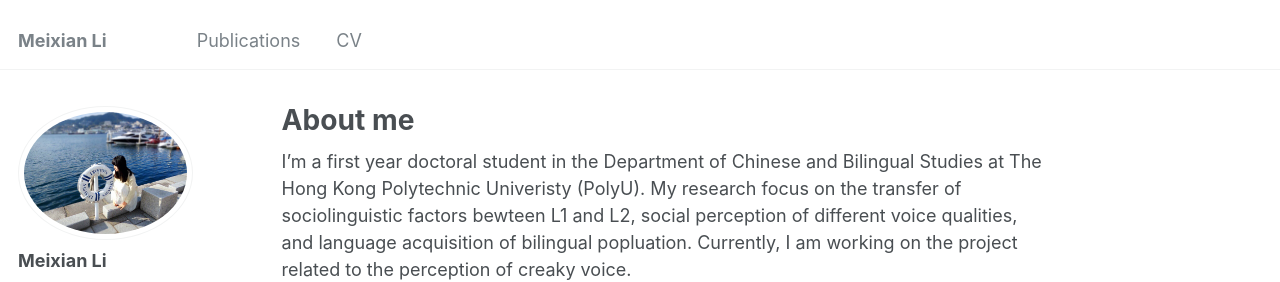
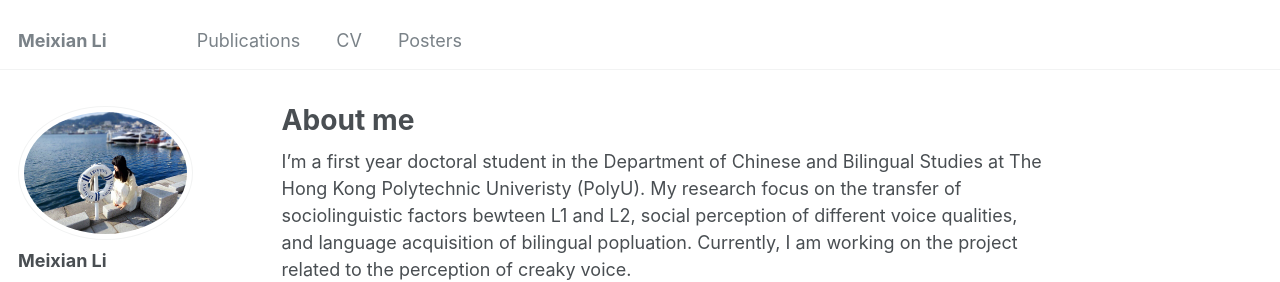
Before and after one commit to baolade/vickyacademic, a Jekyll site: the page built from _pages/about.md, in a window 1280 px wide. Shown: the top 282 px of the page. Built offline with Jekyll 4.4.1, drawn with Linux system fonts in a browser that asks for light colours.

Commit message:
Update navigation.yml

```diff
--- a/_data/navigation.yml
+++ b/_data/navigation.yml
@@ -5,3 +5,6 @@ main:
 
   - title: "CV"
     url: /cv/
+
+  - title: "Posters"
+    url: /talks/
```
